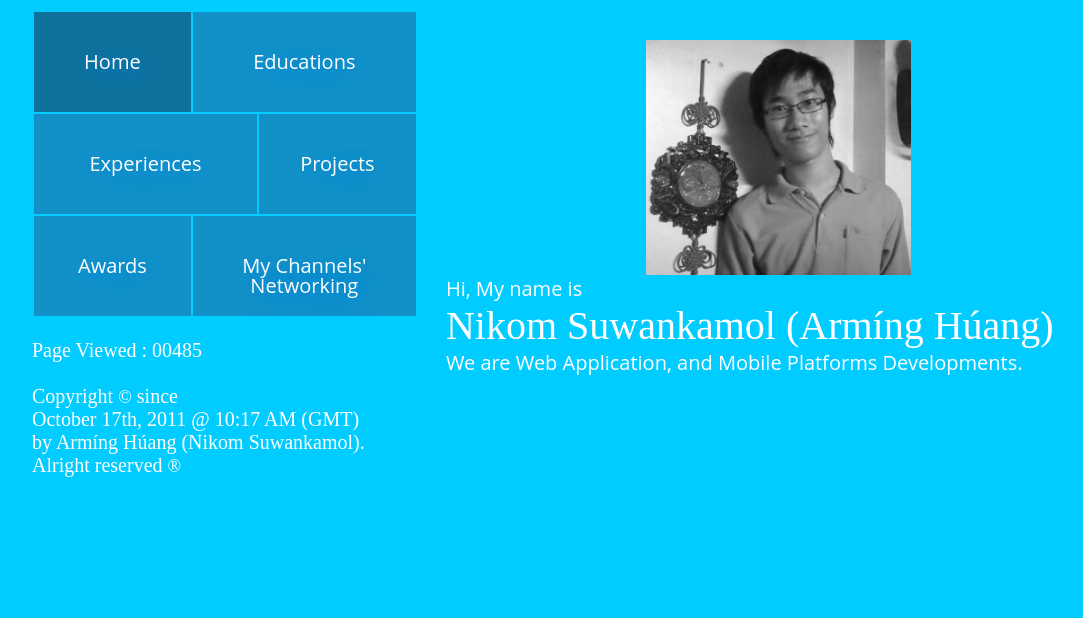
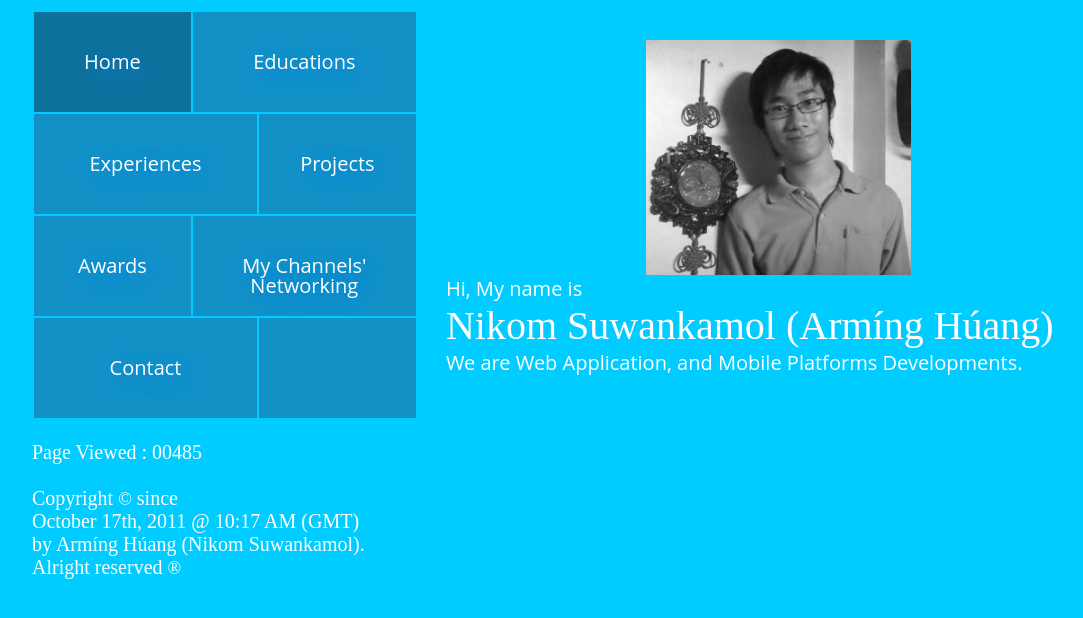
Before and after one commit to nikom2532/mine-about-me, a PHP site: page /index.php?c=index in a window 1280 px wide. Shown: the top 618 px of the page, without its empty margins (0-1083 px from the left). Run offline with PHP 8.4, Linux system fonts and the light colour scheme; some web fonts are replaced.

Commit message:
Views: Add  menu = Contact

```diff
--- a/assets/css/style.css
+++ b/assets/css/style.css
@@ -88,6 +88,14 @@ body{
 	height: 100px;
 	padding: 40px 0;
 }
+.box2{
+	background-color: #1291C7;
+	text-align: center;
+	vertical-align: middle;
+	height: 100px;
+	padding: 40px 0;
+	font-size: 20px;
+}
 
 /*.row-fluid [class*="span"]{
 
--- a/assets/html/navigator_header.php
+++ b/assets/html/navigator_header.php
@@ -32,12 +32,23 @@
 						Awards
 					</div>
 				</a>
-<!-- 				<a href="./?c=sn"> -->
 				<a href="#" id="sn">
 					<div class="span7 box1 no-left">
 						My Channels' Networking
 					</div>
 				</a>
+			</div>
+	  		<div class="row-fluid" >
+				<a href="#" id="contact">
+					<div class="span7 box1 no-left">
+						Contact
+					</div>
+				</a>
+	  			<?php // <a href="#" id=""> ?>
+					<div class="span5 box2 no-left">
+
+					</div>
+				<?php // </a> ?>
 			</div>
 
 			<div class="row-fluid hit-counter" >
```
